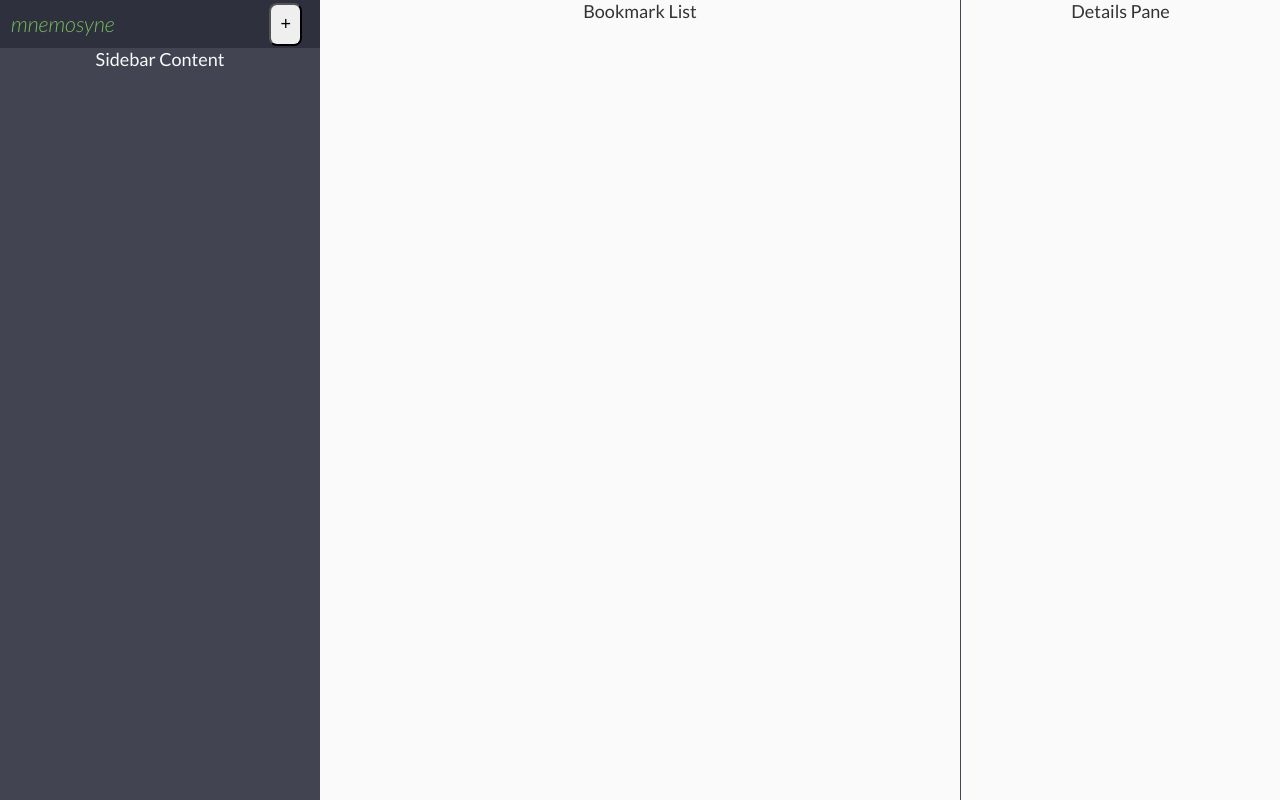
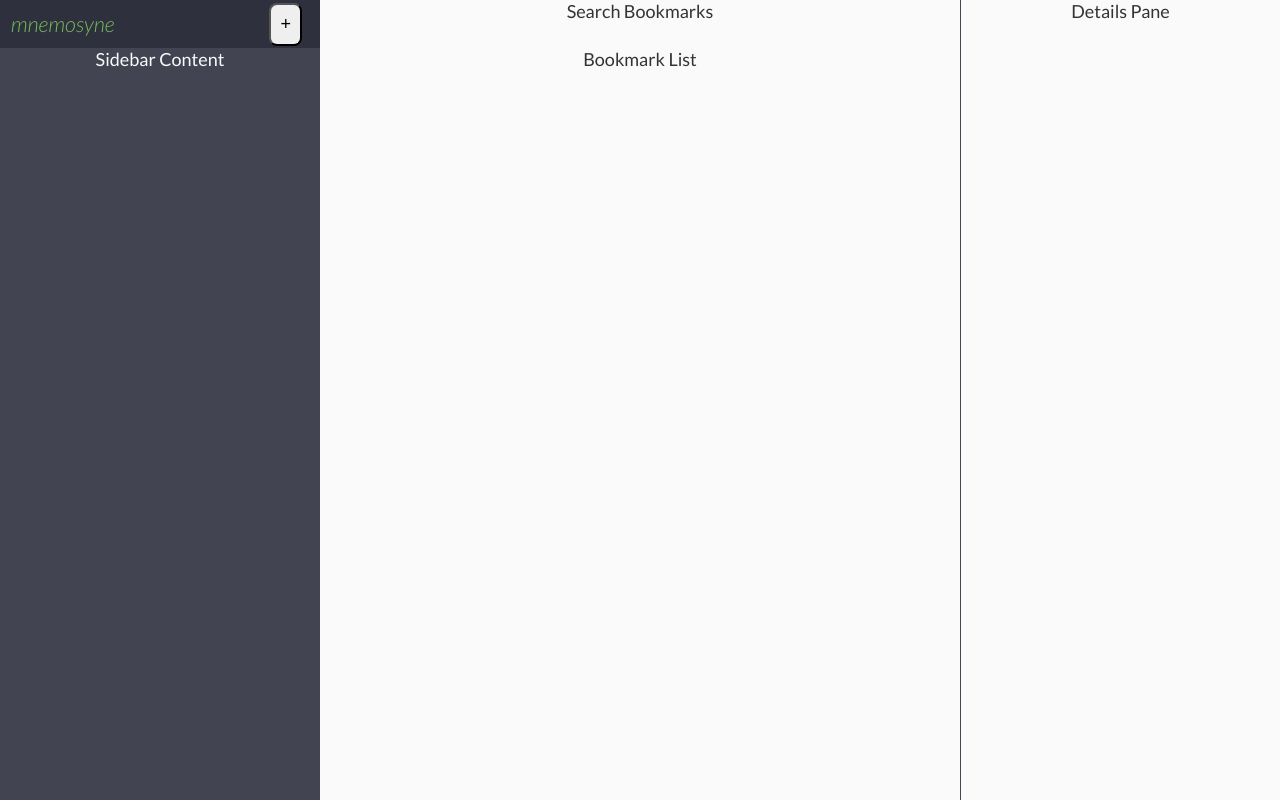
Before and after one commit to zixialu/mnemosyne, a React (Create React App) app: page / in a window 1280 px wide. Built offline with nearby package versions, Linux system fonts and the light colour scheme.

Commit message:
Add search component

```diff
--- a/src/components/app.jsx
+++ b/src/components/app.jsx
@@ -1,6 +1,7 @@
 import React from 'react';
 import Header from './header';
 import Sidebar from './sidebar';
+import BookmarkSearch from './bookmarkSearch';
 import BookmarkList from './bookmarkList';
 import DetailsPane from './detailsPane';
 import '../styles/app.scss';
@@ -10,6 +11,7 @@ function App() {
     <div className="app">
       <Header />
       <Sidebar />
+      <BookmarkSearch />
       <BookmarkList />
       <DetailsPane />
     </div>
--- /dev/null
+++ b/src/components/bookmarkSearch.jsx
@@ -0,0 +1,14 @@
+import React from 'react';
+import '../styles/bookmarkSearch.scss';
+
+class BookmarkSearch extends React.Component {
+  render() {
+    return (
+      <div className="bookmark-search">
+        Search Bookmarks
+      </div>
+    );
+  }
+}
+
+export default BookmarkSearch;
--- a/src/styles/app.scss
+++ b/src/styles/app.scss
@@ -1,7 +1,7 @@
 .app {
   display: grid;
   grid:
-    [header-start] "header bookmark-list details-pane" auto [header-end]
+    [header-start] "header bookmark-search details-pane" auto [header-end]
     [body-start] "sidebar bookmark-list details-pane" 1fr [body-end]
     / 1fr 2fr minmax(10rem, 1fr);
   gap: 0;
--- /dev/null
+++ b/src/styles/bookmarkSearch.scss
@@ -0,0 +1,10 @@
+@import './colors';
+
+.bookmark-search {
+  grid-area: bookmark-search;
+
+  background-color: $background-primary-color;
+  color: $text-dark;
+
+  text-align: center;
+}
```
